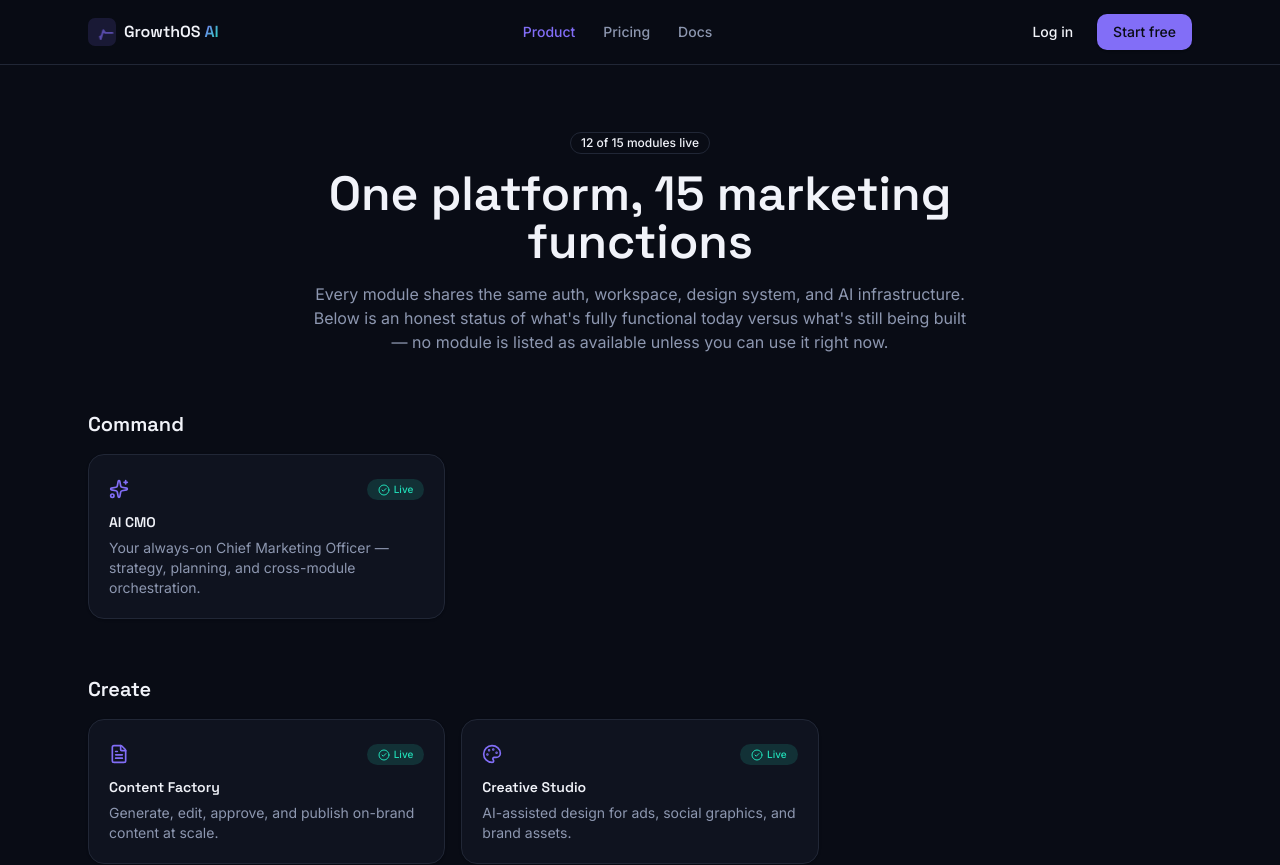
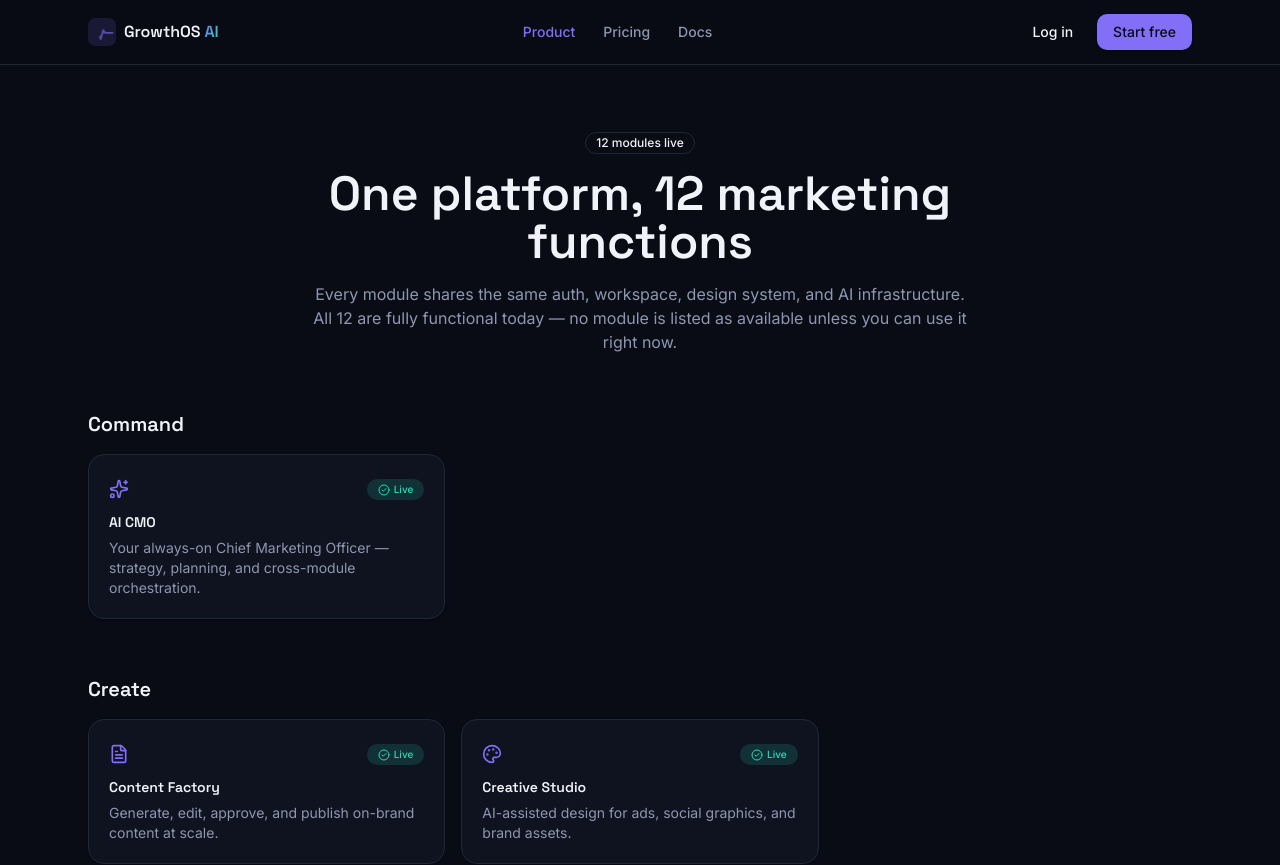
Before and after one commit to lucashayessmiller-sys/Growthos-V3, a Next.js app: page /product in a window 1280 px wide. Shown: the top 865 px of the page. Built offline with nearby package versions, Linux system fonts and the light colour scheme.

Commit message:
Update page.tsx

```diff
--- a/src/app/(marketing)/product/page.tsx
+++ b/src/app/(marketing)/product/page.tsx
@@ -1,6 +1,6 @@
 import Link from "next/link"
 import type { Metadata } from "next"
-import { ArrowRight, CheckCircle2, Clock } from "lucide-react"
+import { ArrowRight, CheckCircle2 } from "lucide-react"
 import { Button } from "@/components/ui/button"
 import { Badge } from "@/components/ui/badge"
 import { Card, CardContent } from "@/components/ui/card"
@@ -9,7 +9,7 @@ import { BreadcrumbJsonLd } from "@/components/marketing/json-ld"
 
 export const metadata: Metadata = {
   title: "Product — GrowthOS AI",
-  description: "A full, honest breakdown of every GrowthOS AI module — what's live and functional today, and what's still on the roadmap.",
+  description: "A full breakdown of every GrowthOS AI module — all fully live and functional today.",
 }
 
 const liveCount = MODULES.filter((m) => m.status === "live").length
@@ -20,11 +20,11 @@ export default function ProductPage() {
       <BreadcrumbJsonLd items={[{ name: "Home", url: "/" }, { name: "Product", url: "/product" }]} />
 
       <div className="mx-auto max-w-2xl text-center">
-        <Badge variant="outline" className="mb-4">{liveCount} of 15 modules live</Badge>
-        <h1 className="font-display text-3xl font-semibold sm:text-5xl">One platform, 15 marketing functions</h1>
+        <Badge variant="outline" className="mb-4">{liveCount} modules live</Badge>
+        <h1 className="font-display text-3xl font-semibold sm:text-5xl">One platform, 12 marketing functions</h1>
         <p className="mt-4 text-muted">
-          Every module shares the same auth, workspace, design system, and AI infrastructure. Below is an honest status
-          of what&apos;s fully functional today versus what&apos;s still being built — no module is listed as available unless you can use it right now.
+          Every module shares the same auth, workspace, design system, and AI infrastructure. All 12 are fully
+          functional today — no module is listed as available unless you can use it right now.
         </p>
       </div>
 
@@ -39,11 +39,7 @@ export default function ProductPage() {
                   <CardContent className="pt-6">
                     <div className="flex items-start justify-between">
                       <Icon className="h-5 w-5 text-primary" />
-                      {m.status === "live" ? (
-                        <Badge variant="growth" className="gap-1 text-[10px]"><CheckCircle2 className="h-3 w-3" /> Live</Badge>
-                      ) : (
-                        <Badge variant="outline" className="gap-1 text-[10px]"><Clock className="h-3 w-3" /> Roadmap</Badge>
-                      )}
+                      <Badge variant="growth" className="gap-1 text-[10px]"><CheckCircle2 className="h-3 w-3" /> Live</Badge>
                     </div>
                     <p className="mt-3 font-display text-sm font-semibold">{m.name}</p>
                     <p className="mt-1.5 text-sm text-muted">{m.description}</p>
```
